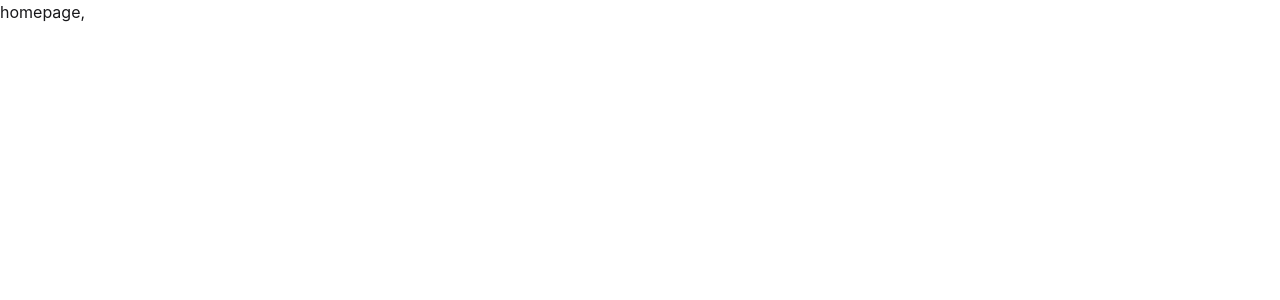
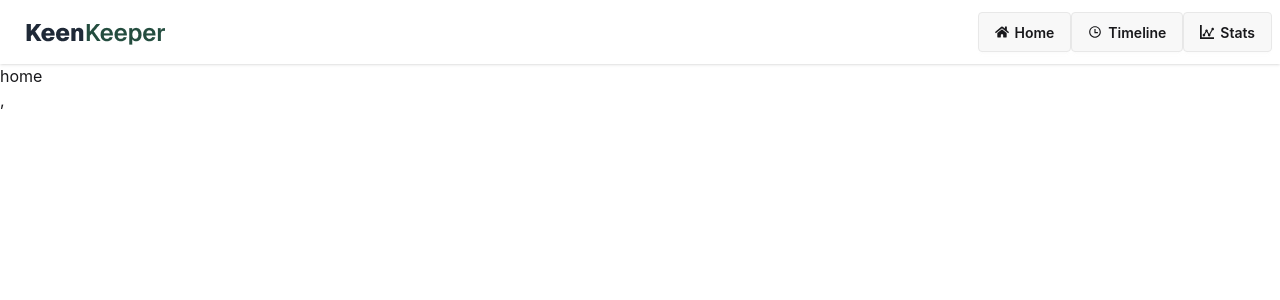
Before and after one commit to zisanahmed97/assignment7-ph-zisanahmed, a React (Vite) app: page / in a window 1280 px wide. Shown: the top 300 px of the page. Built offline with nearby package versions, Linux system fonts and the light colour scheme.

Commit message:
created navbar

```diff
--- a/index.html
+++ b/index.html
@@ -1,5 +1,5 @@
 <!doctype html>
-<html lang="en">
+<html lang="en" data-theme="light">
   <head>
     <meta charset="UTF-8" />
     <link rel="icon" type="image/svg+xml" href="/favicon.svg" />
--- a/package.json
+++ b/package.json
@@ -13,6 +13,7 @@
     "@tailwindcss/vite": "^4.2.2",
     "react": "^19.2.4",
     "react-dom": "^19.2.4",
+    "react-icons": "^5.6.0",
     "react-router": "^7.14.1",
     "tailwindcss": "^4.2.2"
   },
--- /dev/null
+++ b/src/Components/Home/Home.jsx
@@ -0,0 +1,11 @@
+import React from 'react';
+
+const Home = () => {
+    return (
+        <div>
+            <h2>home</h2>
+        </div>
+    );
+};
+
+export default Home;
--- /dev/null
+++ b/src/Components/MainLayout/Mainlayout.jsx
@@ -0,0 +1,14 @@
+import React from 'react';
+import Navbar from '../Navbar/Navbar';
+import { Outlet } from 'react-router';
+
+const Mainlayout = () => {
+    return (
+        <div>
+            <Navbar></Navbar>
+            <Outlet></Outlet>
+        </div>
+    );
+};
+
+export default Mainlayout;
--- /dev/null
+++ b/src/Components/Navbar/Navbar.jsx
@@ -0,0 +1,26 @@
+import React from 'react';
+import { FaHome } from 'react-icons/fa';
+import { ImStatsDots } from 'react-icons/im';
+import { RiTimeLine } from 'react-icons/ri';
+
+
+const Navbar = () => {
+    return (
+        <div>
+          <div className="navbar bg-base-100 shadow-sm ">
+  <div className="navbar-start">
+
+    <a className="btn btn-ghost text-xl"><img src="../../../assets/logo.png" alt="" /></a>
+  </div>
+
+  <div className="navbar-end">
+    <a className="btn"> <FaHome />Home</a>
+    <a className="btn"><RiTimeLine />Timeline</a>
+    <a className="btn"><ImStatsDots />Stats</a>
+  </div>
+</div>
+        </div>
+    );
+};
+
+export default Navbar;
--- /dev/null
+++ b/src/Components/UserDetails/UserDetails.jsx
@@ -0,0 +1,11 @@
+import React from 'react';
+
+const UserDetails = () => {
+    return (
+        <div>
+            <h2>user details</h2>
+        </div>
+    );
+};
+
+export default UserDetails;
--- a/src/main.jsx
+++ b/src/main.jsx
@@ -3,16 +3,27 @@ import { createRoot } from 'react-dom/client'
 import './index.css'
 import { createBrowserRouter } from 'react-router';
 import { RouterProvider } from 'react-router/dom';
+import Mainlayout from './Components/MainLayout/Mainlayout';
+import Home from './Components/Home/Home';
+import UserDetails from './Components/UserDetails/UserDetails';
+
 
 const router = createBrowserRouter([
   {
     path: "/",
-    element: "homepage"
+    Component: Mainlayout,
+    children:[
+      {
+        index: true,
+        element:<Home></Home>
+      },
+      {
+        path:"/userdetails",
+        element: <UserDetails></UserDetails>
+      },
+    ]
   },
-  {
-    path:"/books",
-    element:"books"
-  }
+
 ]);
 
 
```
Also changed, not shown: 1 other file (tests, documents, lock files or other folders).
